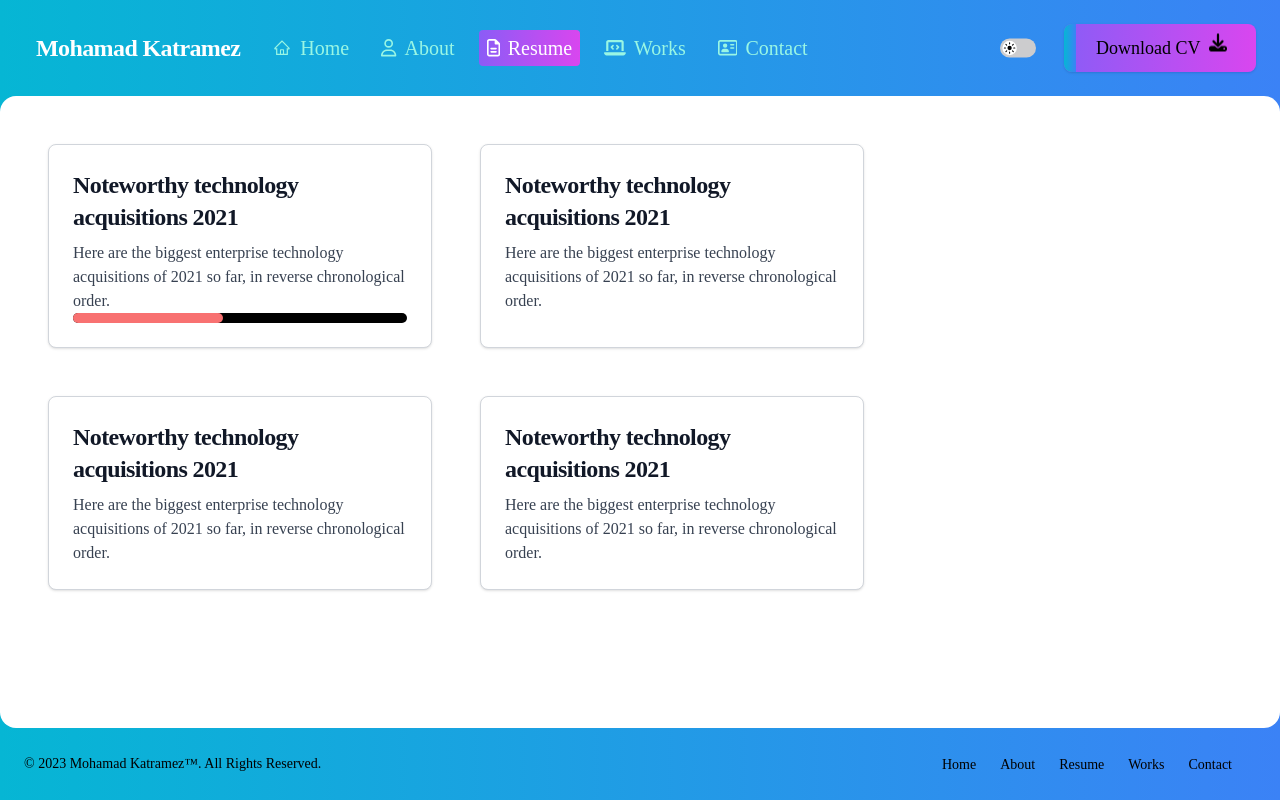
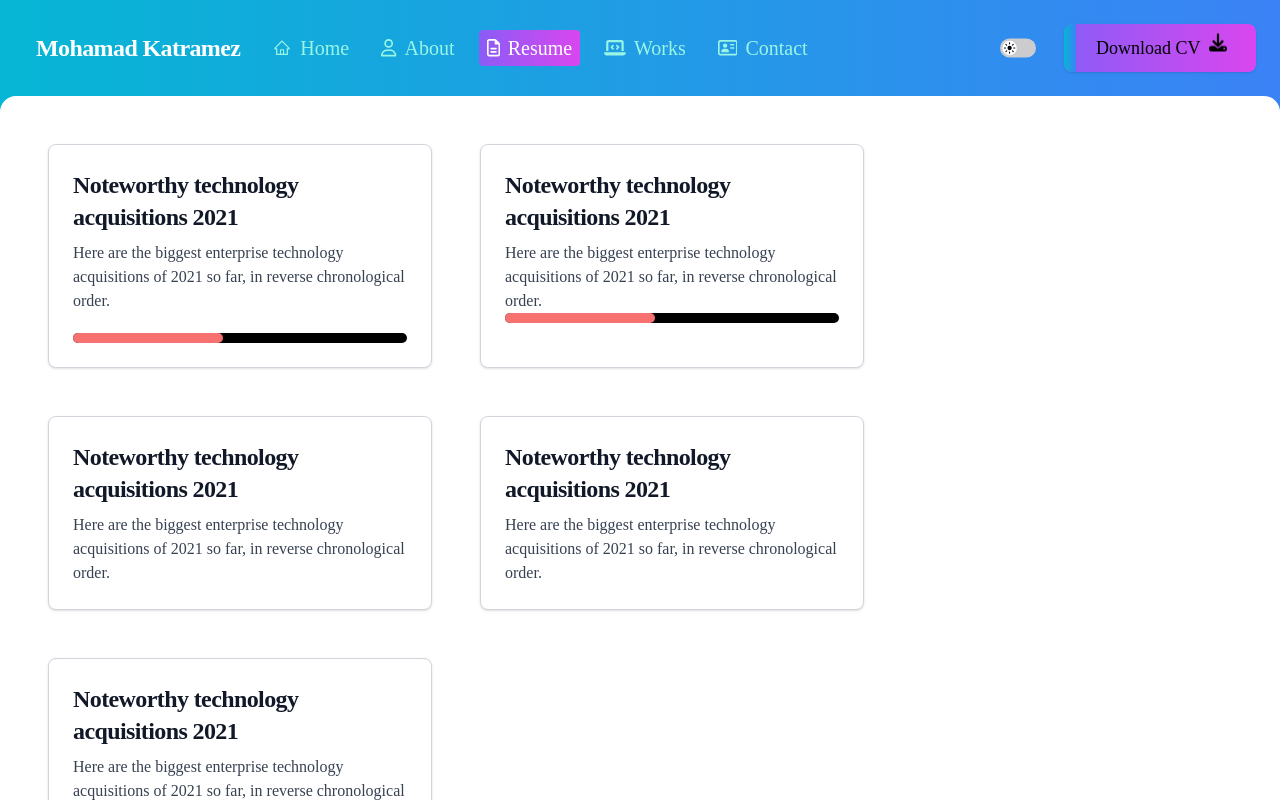
Before and after one commit to the1Lion/portfolio, a Vue app: page /resume in a window 1280 px wide. Built offline with nearby package versions, Linux system fonts and the light colour scheme.

Commit message:
create new Card component

```diff
--- /dev/null
+++ b/src/components/Card.vue
@@ -0,0 +1,23 @@
+<script>
+export default {
+  name: "Card",
+  props: {
+    title: '',
+    description: '',
+    url: '',
+  },
+}
+</script>
+
+<template>
+  <a :href="url" class="block cursor-pointer max-w-sm p-6 bg-white border border-gray-300 rounded-lg shadow hover:bg-gray-300
+  dark:bg-gray-800 dark:border-gray-700 dark:hover:bg-gray-700">
+    <h5 class="mb-2 text-2xl font-bold tracking-tight text-gray-900 dark:text-white">{{ title }}</h5>
+    <p class="font-normal text-gray-700 dark:text-gray-400">{{ description }}</p>
+    <slot/>
+  </a>
+</template>
+
+<style scoped>
+
+</style>
--- a/src/views/Resume.vue
+++ b/src/views/Resume.vue
@@ -3,10 +3,11 @@ import Navigation from "../components/Navigation.vue";
 import Footer from "../components/Footer.vue";
 import AboutCard from "../components/About/AboutCard.vue";
 import ProgressBar from "../components/ProgressBars/ProgressBar.vue";
+import Card from "../components/Card.vue";
 
 export default {
   name: "Resume",
-  components: {ProgressBar, AboutCard, Footer, Navigation}
+  components: {Card, ProgressBar, AboutCard, Footer, Navigation}
 }
 </script>
 
@@ -19,6 +20,9 @@ export default {
         <div class="flex-grow container rounded-2xl px-12 py-12 bg-white dark:bg-[#111111] dark:text-white">
 
           <div class="flex gap-12 flex-wrap">
+            <Card title="Noteworthy technology acquisitions 2021" description="Here are the biggest enterprise technology acquisitions of 2021 so far, in reverse chronological order.">
+              <ProgressBar class="mt-5" progress-percentage="45" color="bg-red-400" background-color="bg-black" dark-background-color="bg-white"></ProgressBar>
+            </Card>
             <AboutCard card-url="/about" card-title="Noteworthy technology acquisitions 2021"
                        card-description="Here are the biggest enterprise technology acquisitions of 2021 so far, in reverse chronological order.">
               <ProgressBar progress-percentage="45" color="bg-red-400" background-color="bg-black" dark-background-color="bg-white"></ProgressBar>
```
